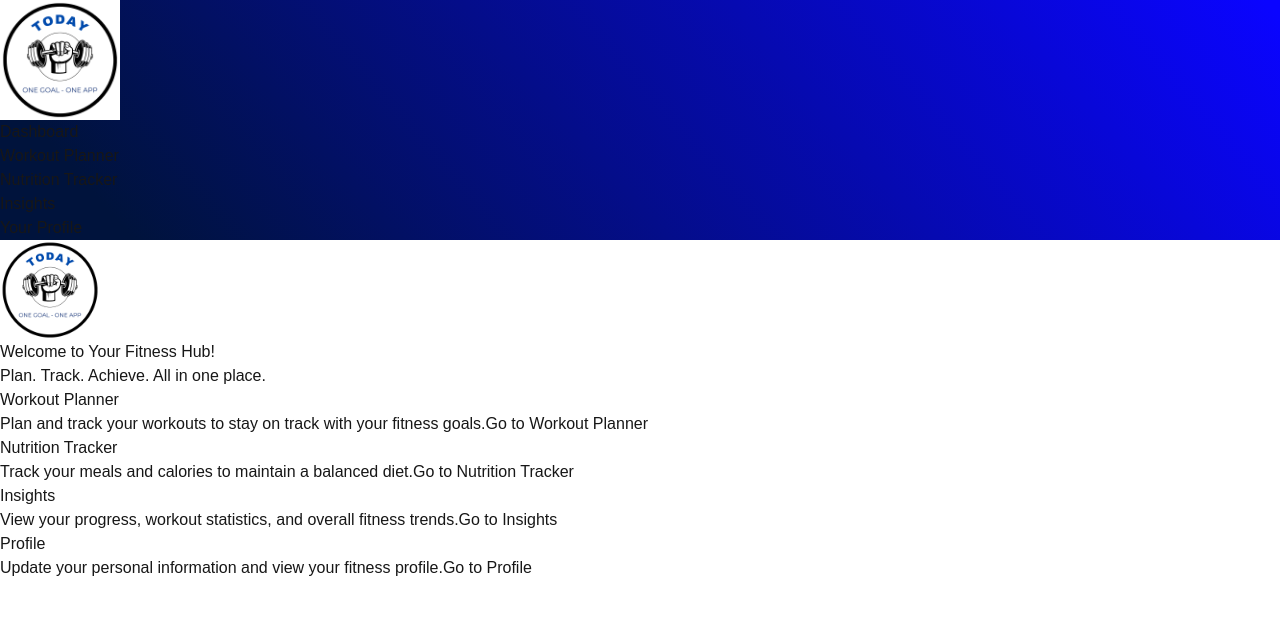
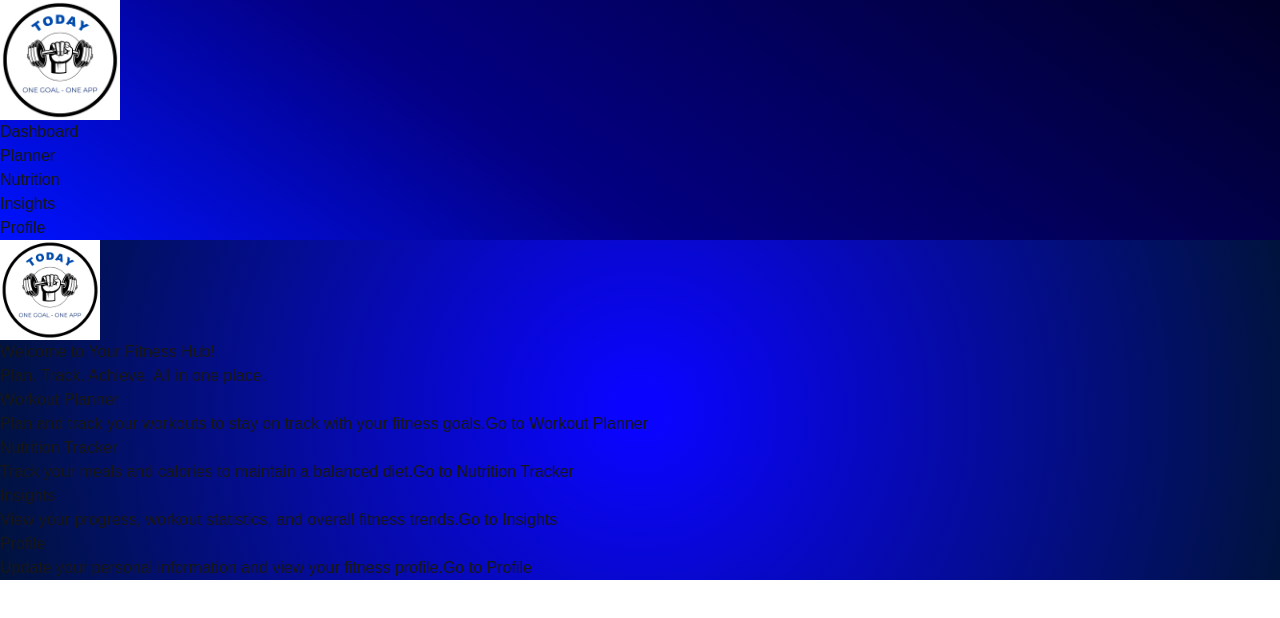
Before and after one commit to shay122990/fitness-dashboard-nextjs, a Next.js app: page /dashboard in a window 1280 px wide. Shown: the top 618 px of the page. Built offline with nearby package versions, Linux system fonts and the light colour scheme.

Commit message:
Sidebar - refactored repetative code, fixed layout of sidebar and main content

```diff
--- a/src/app/components/Sidebar.tsx
+++ b/src/app/components/Sidebar.tsx
@@ -1,4 +1,5 @@
-"use client"
+"use client";
+
 import { usePathname } from "next/navigation";
 import Image from "next/image";
 import Link from "next/link";
@@ -9,15 +10,10 @@ const Sidebar = () => {
   const pathname = usePathname();
   const user = useSelector((state: RootState) => state.auth.user);
 
-  const isActive = (path: string) => pathname === path ? "bg-blue-700" : "";
+  const isActive = (path: string) => (pathname === path ? "bg-blue-700" : "");
 
   return (
-    <div
-      className="fixed top-0 left-0 h-screen w-24 sm:w-32 md:w-48 lg:w-60 pt-12 text-white p-4 flex flex-col items-center"
-      style={{
-        background: 'linear-gradient(229deg, rgba(10,4,255,1) 1%, rgba(0,19,60,1) 91%)',
-      }}
-    >
+    <div className="h-full px-2 lg:px-4 mt-10 flex flex-col items-center text-white">
       <Image
         src={user?.photoURL || "/today-logo.png"}
         width={120}
@@ -26,34 +22,26 @@ const Sidebar = () => {
         className="rounded-full"
         priority
       />
-
-      <ul className="space-y-10 mt-10">
-        <li>
-          <Link href="/" className={`w-full text-left break-words text-sm lg:uppercase border p-2 ${isActive("/")}`}>
-            Dashboard
-          </Link>
-        </li>
-        <li>
-          <Link href="/workout-planner" className={`w-full text-left break-words text-sm lg:uppercase border p-2 ${isActive("/workout-planner")}`}>
-            Workout Planner
-          </Link>
-        </li>
-        <li>
-          <Link href="/nutrition-tracker" className={`w-full text-left break-words text-sm lg:uppercase border p-2 ${isActive("/nutrition-tracker")}`}>
-            Nutrition Tracker
-          </Link>
-        </li>
-        <li>
-          <Link href="/progress-insights" className={`w-full text-left break-words text-sm lg:uppercase border p-2 ${isActive("/progress-insights")}`}>
-            Insights
-          </Link>
-        </li>
-        <li>
-          <Link href="/profile" className={`w-full text-left break-words text-sm lg:uppercase border p-2 ${isActive("/profile")}`}>
-            Your Profile
-          </Link>
-        </li>
-      </ul>
+      <nav className="w-full mt-10">
+        <ul className="space-y-6">
+          {[
+            { path: "/", label: "Dashboard" },
+            { path: "/workout-planner", label: "Planner" },
+            { path: "/nutrition-tracker", label: "Nutrition" },
+            { path: "/progress-insights", label: "Insights" },
+            { path: "/profile", label: "Profile" },
+          ].map(({ path, label }) => (
+            <li key={path}>
+              <Link
+                href={path}
+                className={`block w-full text-center lg:uppercase text-sm border rounded-sm p-1 lg:p-3 ${isActive(path)}`}
+              >
+                {label}
+              </Link>
+            </li>
+          ))}
+        </ul>
+      </nav>
     </div>
   );
 };
--- a/src/app/layout.tsx
+++ b/src/app/layout.tsx
@@ -2,8 +2,8 @@ import localFont from "next/font/local";
 import { Metadata } from "next";
 import "./globals.css";
 import Providers from "../providers";
-import ClientSideWrapper from './clientSideWrapper';
-import Sidebar from './components/Sidebar';
+import ClientSideWrapper from "./clientSideWrapper";
+import Sidebar from "./components/Sidebar";
 
 const geistSans = localFont({
   src: "./fonts/GeistVF.woff",
@@ -33,14 +33,30 @@ export default function RootLayout({
         <meta name="viewport" content="width=device-width, initial-scale=1" />
       </head>
       <body
-        className={`${geistSans.variable} ${geistMono.variable} antialiased flex`}
+        className={`${geistSans.variable} ${geistMono.variable} antialiased`}
       >
         <Providers>
           <ClientSideWrapper>
-            <Sidebar />
-            <main className="flex-1 ml-24 sm:ml-32 md:ml-48 lg:ml-60 overflow-y-auto">
-              {children}
-            </main>
+            <div className="flex h-screen">
+              <div
+                className="h-screen w-[100px] lg:w-[150px]"
+                style={{
+                  background:
+                    "linear-gradient(35deg, rgba(0,18,255,1) 0%, rgba(3,0,132,1) 40%, rgba(1,0,39,1) 100%)",
+                }}
+              >
+                <Sidebar />
+              </div>
+              <main
+                className="flex-1 items-center overflow-y-auto p-4 lg:p-10"
+                style={{
+                  background:
+                    "radial-gradient(circle, rgba(10,4,255,1) 3%, rgba(0,19,60,1) 100%, rgba(8,56,161,1) 131%)",
+                }}
+              >
+                {children}
+              </main>
+            </div>
           </ClientSideWrapper>
         </Providers>
       </body>
```
